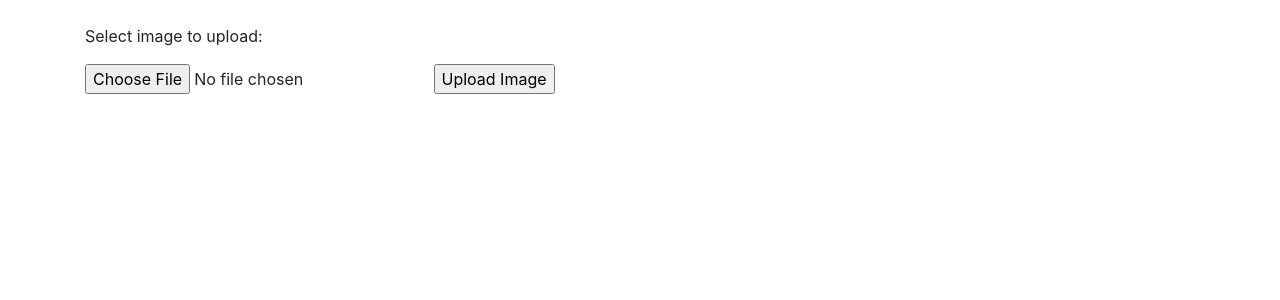
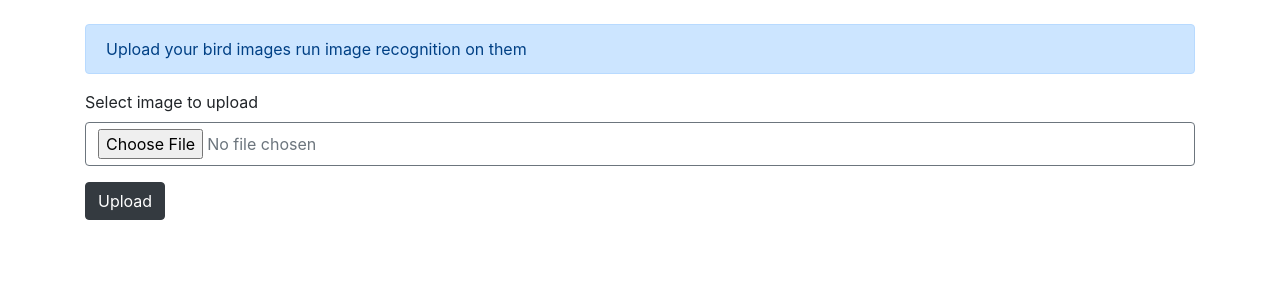
Before and after one commit to Thimira/bird_watch, a Flask app: page / in a window 1280 px wide. Shown: the part 56-356 px from the top of the page. Run offline with Flask 2, Linux system fonts and the light colour scheme; parts of the project's set-up code (start-up, migrations or seed data) failed here and were passed over; some libraries are stand-ins or nearby versions.

Commit message:
UI tweaks

```diff
--- a/templates/index.html
+++ b/templates/index.html
@@ -45,17 +45,30 @@
             </div>
         </nav>
         <main role="main" class="container">
-            <p>Select image to upload:</p>
+            <div class="alert alert-primary" role="alert">
+                Upload your bird images run image recognition on them
+            </div>
             <form action="" method="post" enctype="multipart/form-data">
-                <input type="file" name="bird_image" id="bird_image">
-                <input type="submit" value="Upload Image" name="submit">
+                <div class="form-group">
+                    <label for="bird_image">Select image to upload</label>
+                    <input type="file" class="form-control-file btn btn-outline-secondary" name="bird_image" id="bird_image">
+                </div>
+                <div class="form-group">
+                    <input type="submit" value="Upload" name="submit" class="btn btn-dark">
+                </div>
             </form>
             <br />
             <br />
             {% if label %}
-            <img src="{{image}}" width="244" height="244" />
-            <p>Predicted : {{label}}</p>
-            <p>Confidence : {{prob}}</p>
+            <div class="card" style="width: 18rem;">
+                <div class="card-header">Uploaded</div>
+                <img src="{{image}}" class="card-img-top" alt="predicted image" width="244" height="244">
+                <div class="card-body">
+                    <h5 class="card-title">Identification</h5>
+                    <p class="card-text">Predicted : {{label}}</p>
+                    <p class="card-text">Confidence : {{prob}}</p>
+                </div>
+            </div>
             {% endif %}
         </main>
 
```
